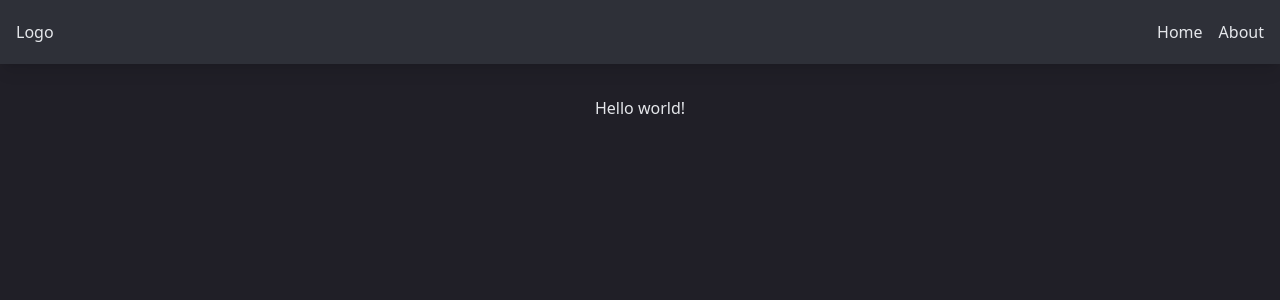
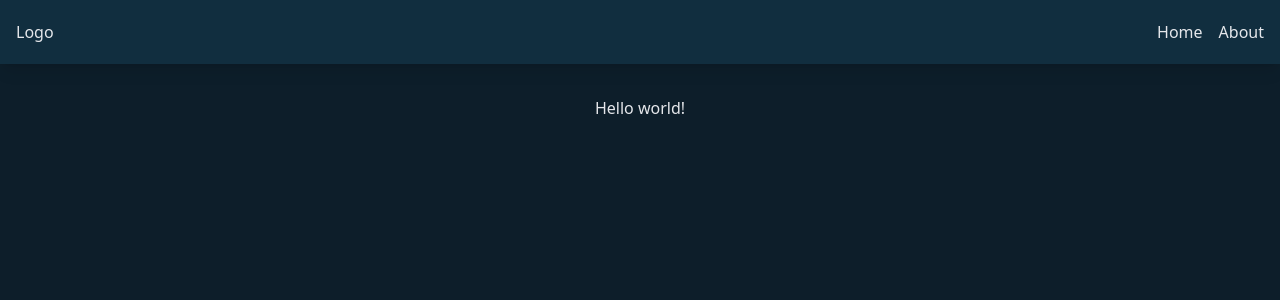
Before and after one commit to JoaoLGR/my-portfolio-and-blog, a Next.js app: page / in a window 1280 px wide. Shown: the top 300 px of the page. Built offline with nearby package versions, Linux system fonts and the light colour scheme.

Commit message:
style(tailwind): alters color personalizeds

```diff
--- a/tailwind.config.js
+++ b/tailwind.config.js
@@ -8,9 +8,9 @@ module.exports = {
   theme: {
     extend: {
       colors: {
-        primary: "#201f27",
-        secondary: "#2E3038",
-        link: "#f72585"
+        primary: "#0d1e2a",
+        secondary: "#112e3f",
+        link: "#02dbfc"
       }
     }
   },
```
